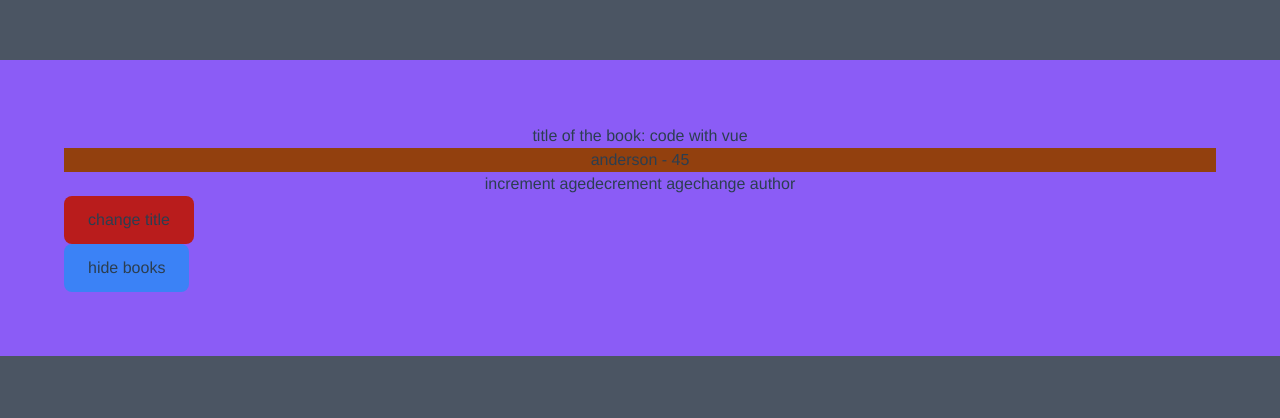
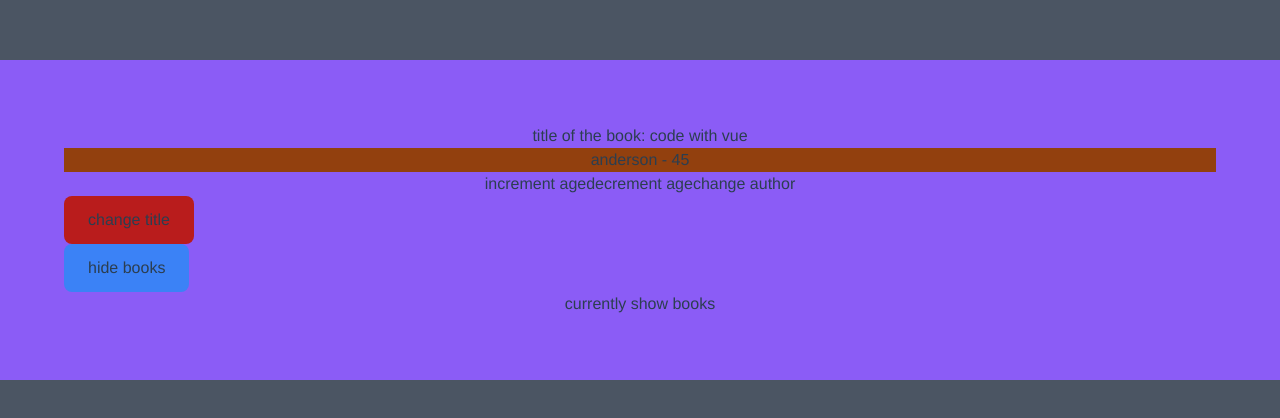
Before and after one commit to andersoncharle/black-tech, a Vue app: page / in a window 1280 px wide. Shown: the top 418 px of the page. Built offline with nearby package versions, Linux system fonts and the light colour scheme.

Commit message:
v show which currently show books

```diff
--- a/src/App.vue
+++ b/src/App.vue
@@ -20,7 +20,8 @@ instead use v-else
 -->
     <span v-else>show books</span>
   </button>
-
+<!--v show-->
+  <div v-show="showBooks">currently show books</div>
 </template>
 
 <script>
```
